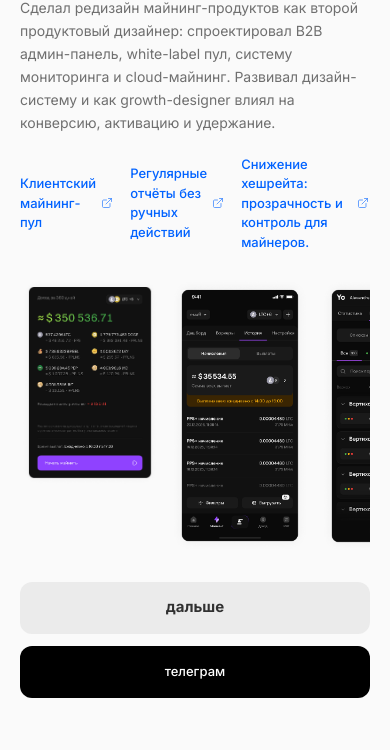
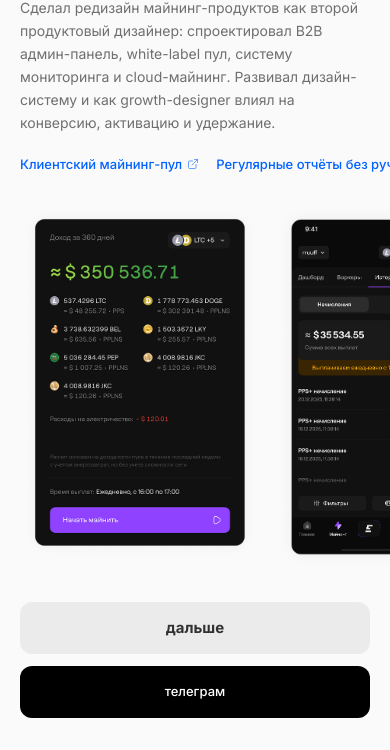
Before and after one commit to ddddd228/portfolio, a plain HTML site: page index.html in a window 390 px wide. Shown: the part 187-937 px from the top of the page. Drawn offline with Linux system fonts and the light colour scheme.

Commit message:
Add files via upload

```diff
--- a/script.js
+++ b/script.js
@@ -596,6 +596,7 @@ function renderMobileNav() {
 function renderMobileCompany() {
   const item = allMobileCompanies[currentMobileIndex];
   mobileCompany.innerHTML = "";
+  mobileCompany.dataset.company = item.id || "";
 
   const header = document.createElement("div");
   header.className = "mobile-company__header";
--- a/styles.css
+++ b/styles.css
@@ -548,6 +548,19 @@ button {
 .screen-card[data-width="regular"] { width: 186px; }
 .screen-card[data-width="narrow"]  { width: 170px; }
 
+/* Подели: три скрина одной высоты, последний чуть шире */
+#section-podeli .screens-grid .screen-card img {
+  width: 100%;
+  height: 402px;
+  object-fit: cover;
+  object-position: top center;
+}
+
+#section-podeli .screens-grid .screen-card:last-child {
+  width: 204px;
+  flex: 0 0 204px;
+}
+
 /* ─── MOBILE CONTENT ─────────────────────────────────────────── */
 
 .mobile-content {
@@ -629,34 +642,95 @@ button {
 .mobile-company__links {
   display: flex;
   flex-wrap: nowrap;
-  gap: 0 16px;
+  align-items: center;
+  gap: 16px;
   overflow-x: auto;
   margin-bottom: 24px;
-  padding-bottom: 2px;
+  margin-left: -20px;
+  margin-right: -20px;
+  padding-left: 20px;
+  padding-right: 20px;
+  padding-bottom: 6px;
+  width: calc(100% + 40px);
+  max-width: none;
+  box-sizing: border-box;
   -webkit-overflow-scrolling: touch;
-  scrollbar-width: none;
+  scrollbar-width: thin;
+}
+
+.mobile-company__links .case-link,
+.mobile-company__links .case-link--pending {
+  flex-shrink: 0;
+  white-space: nowrap;
 }
 
 .mobile-company__links::-webkit-scrollbar {
-  display: none;
+  height: 4px;
+}
+
+.mobile-company__links::-webkit-scrollbar-thumb {
+  background: rgba(0, 0, 0, 0.15);
+  border-radius: 4px;
 }
 
 .mobile-screens {
   display: flex;
-  gap: 10px;
+  flex-wrap: nowrap;
+  align-items: flex-start;
+  gap: 16px;
   overflow-x: auto;
+  margin-left: -20px;
+  margin-right: -20px;
+  padding-left: 20px;
+  padding-right: 20px;
+  padding-bottom: 8px;
+  width: calc(100% + 40px);
+  max-width: none;
+  box-sizing: border-box;
   -webkit-overflow-scrolling: touch;
-  padding-bottom: 4px;
-  scrollbar-width: none;
+  scrollbar-width: thin;
 }
 
 .mobile-screens::-webkit-scrollbar {
-  display: none;
+  height: 4px;
 }
 
+.mobile-screens::-webkit-scrollbar-thumb {
+  background: rgba(0, 0, 0, 0.15);
+  border-radius: 4px;
+}
+
+/* Те же ширины, что на десктопе — высота скринов совпадает, скролл по горизонтали */
 .mobile-screens .screen-card {
-  flex: 0 0 140px;
-  border-radius: 10px;
+  flex-shrink: 0;
+  border-radius: 14px;
+}
+
+.mobile-screens .screen-card[data-width="wide"] {
+  flex: 0 0 240px;
+  width: 240px;
+}
+
+.mobile-screens .screen-card[data-width="regular"] {
+  flex: 0 0 186px;
+  width: 186px;
+}
+
+.mobile-screens .screen-card[data-width="narrow"] {
+  flex: 0 0 170px;
+  width: 170px;
+}
+
+#mobile-company[data-company="podeli"] .mobile-screens .screen-card img {
+  width: 100%;
+  height: 402px;
+  object-fit: cover;
+  object-position: top center;
+}
+
+#mobile-company[data-company="podeli"] .mobile-screens .screen-card:last-child {
+  flex: 0 0 204px;
+  width: 204px;
 }
 
 /* ─── MOBILE ACTIONS ─────────────────────────────────────────── */
@@ -804,6 +878,15 @@ button {
   .screen-card[data-width="wide"]    { width: 200px; }
   .screen-card[data-width="regular"] { width: 158px; }
   .screen-card[data-width="narrow"]  { width: 144px; }
+
+  #section-podeli .screens-grid .screen-card img {
+    height: 342px;
+  }
+
+  #section-podeli .screens-grid .screen-card:last-child {
+    width: 173px;
+    flex: 0 0 173px;
+  }
 }
 
 @media (min-width: 1101px) and (max-width: 1440px) {
```
